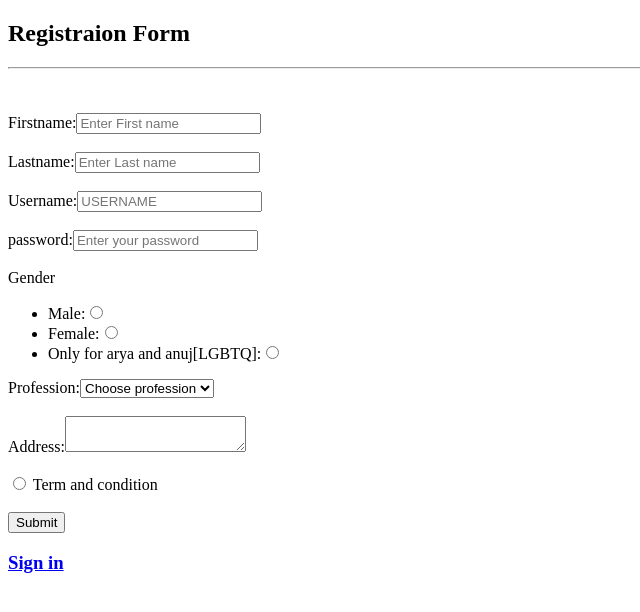
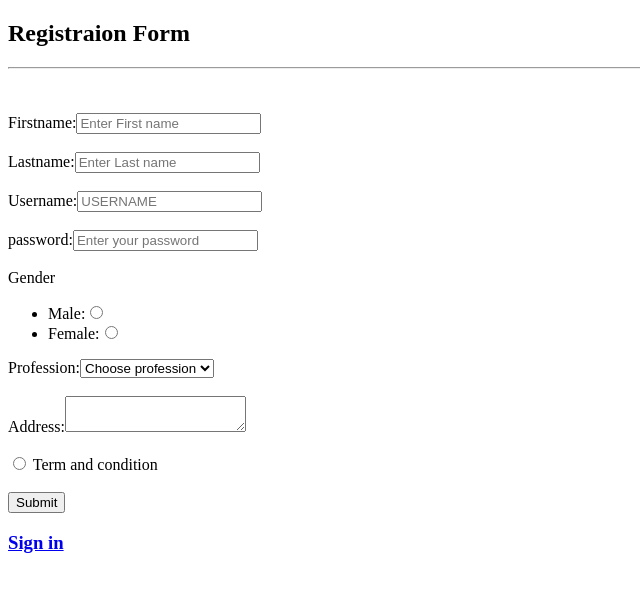
Before and after one commit to fflover0100/HCJ_WEB, a plain HTML site: page RGSTN_FORM.html in a window 1280 px wide. Shown: the whole page, without its empty margins (0-640 px from the left). Drawn offline with Linux system fonts and the light colour scheme.

Commit message:
Update RGSTN_FORM.html

```diff
--- a/RGSTN_FORM.html
+++ b/RGSTN_FORM.html
@@ -18,7 +18,6 @@
         <ul>
             <li>Male:<input type="radio" name="Gender"><br></li>
             <li>Female:<input type="radio" name="Gender"><br></li>
-            <li>Only for arya and anuj[LGBTQ]:<input type="radio" name="Gender"><br></li>
         </ul>
         Profession:<select>
             <option disabled selected>Choose profession</option>
```
